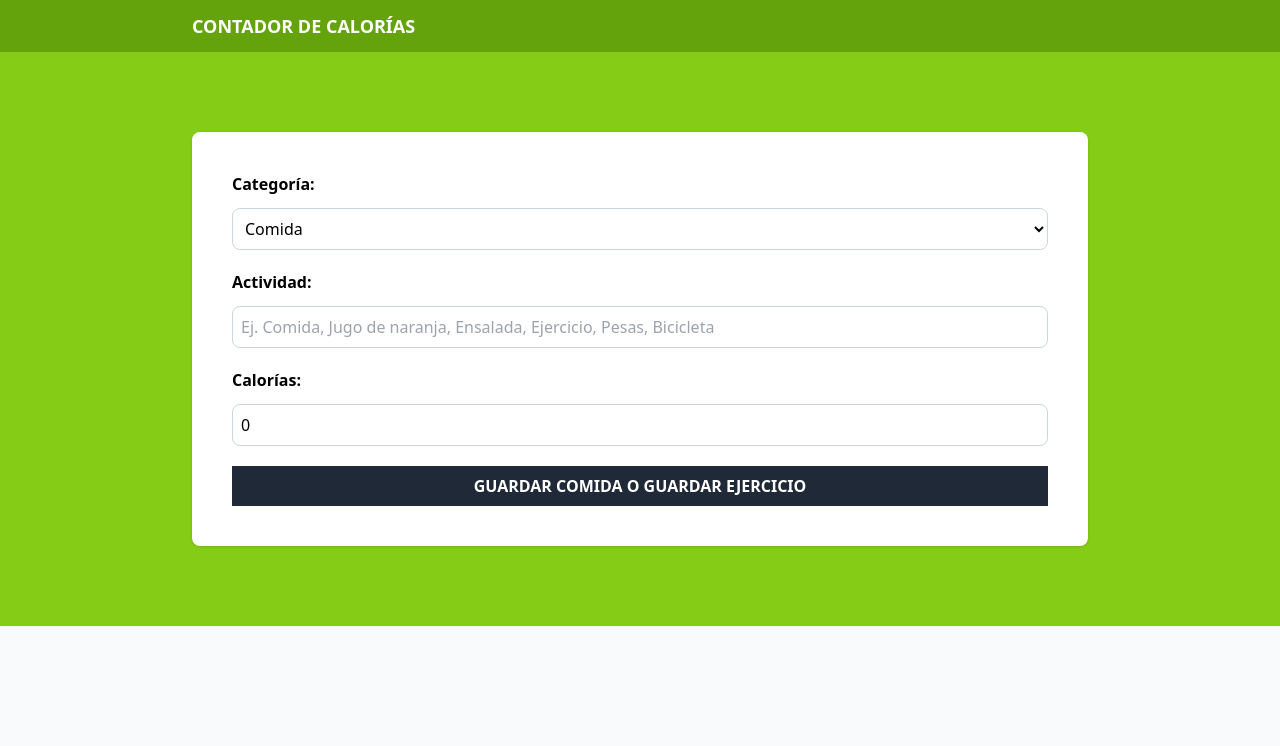
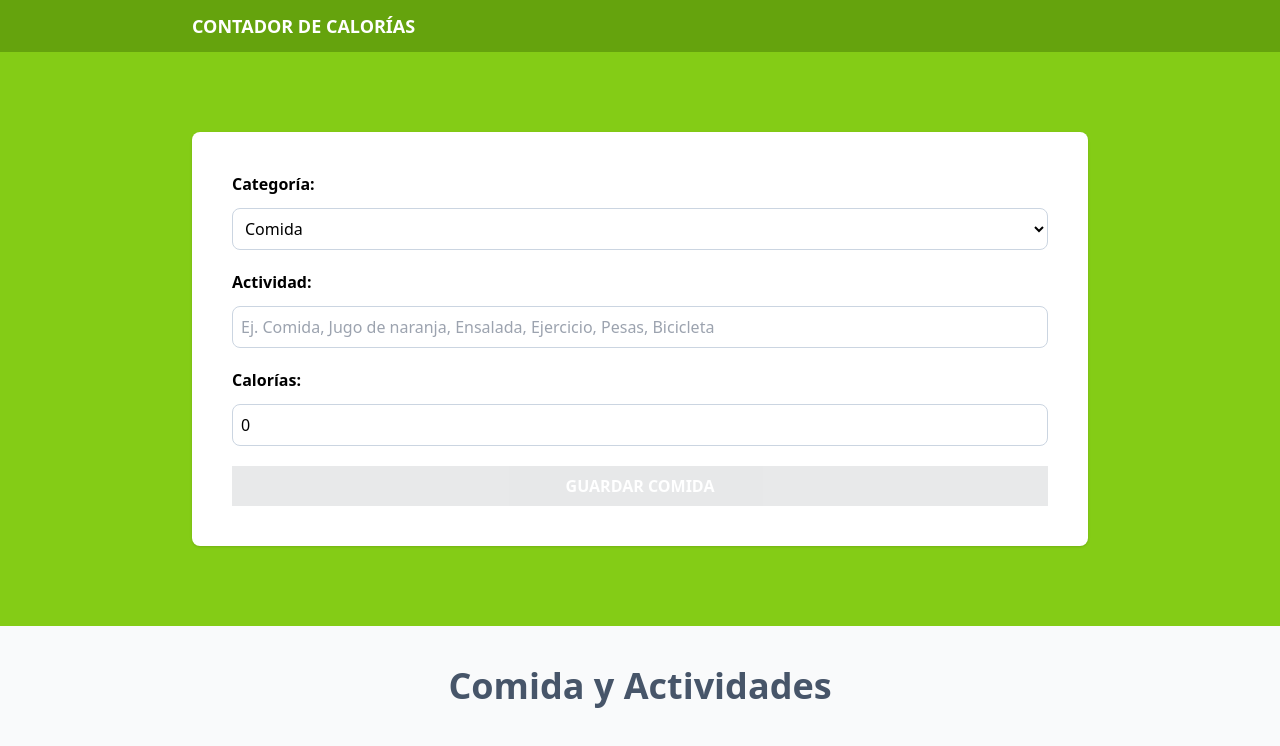
Before and after one commit to n3zt0r/calorie-tracker, a React (Vite) app: page / in a window 1280 px wide. Shown: the top 746 px of the page. Built offline with nearby package versions, Linux system fonts and the light colour scheme.

Commit message:
Activities List added

```diff
--- a/package.json
+++ b/package.json
@@ -11,11 +11,13 @@
   },
   "dependencies": {
     "react": "^18.2.0",
-    "react-dom": "^18.2.0"
+    "react-dom": "^18.2.0",
+    "uuid": "^9.0.1"
   },
   "devDependencies": {
     "@types/react": "^18.2.66",
     "@types/react-dom": "^18.2.22",
+    "@types/uuid": "^9.0.8",
     "@typescript-eslint/eslint-plugin": "^7.2.0",
     "@typescript-eslint/parser": "^7.2.0",
     "@vitejs/plugin-react-swc": "^3.5.0",
--- a/src/App.tsx
+++ b/src/App.tsx
@@ -1,6 +1,11 @@
+import { useReducer } from "react";
 import Form from "./components/Form";
+import ActivityList from "./components/ActivityList";
+import { activityReducer, initialState } from "./reducers/activty-reducer";
 
 function App() {
+  const [state, dispatch] = useReducer(activityReducer, initialState);
+
   return (
     <>
       <header className="bg-lime-600 py-3">
@@ -13,8 +18,12 @@ function App() {
 
       <section className="bg-lime-500 py-20 px-5">
         <div className="max-w-4xl mx-auto">
-          <Form />
+          <Form dispatch={dispatch} />
         </div>
+      </section>
+
+      <section className="p-10 mx-auto max-w-4xl">
+        <ActivityList activities={state.activities} />
       </section>
     </>
   );
--- /dev/null
+++ b/src/components/ActivityList.tsx
@@ -0,0 +1,47 @@
+import { useMemo } from "react";
+import type { Activity } from "../types";
+import { categories } from "../data/categories";
+
+type ActivityListProps = {
+  activities: Activity[];
+};
+
+export default function ActivityList({ activities }: ActivityListProps) {
+  const categoryName = useMemo(
+    () => (category: Activity["category"]) =>
+      categories.map((cat) => (cat.id === category ? cat.name : "")),
+    [activities]
+  );
+
+  return (
+    <>
+      <h2 className="text-4xl font-bold text-slate-600 text-center">
+        Comida y Actividades
+      </h2>
+
+      {activities.map((activity) => (
+        <div
+          key={activity.id}
+          className="px-5 py-10 bg-white mt-5 flex justify-between"
+        >
+          <div className="space-v-2 relative">
+            <p
+              className={`absolute -top-8 -left-8 px-10 py-2 text-white uppercase font-bold ${
+                activity.category === 1 ? "bg-lime-500" : "bg-orange-500"
+              }`}
+            >
+              {categoryName(activity.category)}
+            </p>
+            <p className="text-2xl font-bold pt-5">{activity.name}</p>
+            <p className="font-black text-4xl text-lime-500">
+              {activity.calories} {""}
+              <span>Calorías</span>
+            </p>
+          </div>
+
+          <div></div>
+        </div>
+      ))}
+    </>
+  );
+}
--- a/src/components/Form.tsx
+++ b/src/components/Form.tsx
@@ -1,20 +1,27 @@
-import { useState, ChangeEvent } from "react";
+import { useState, ChangeEvent, FormEvent, Dispatch } from "react";
+import { v4 as uuidv4 } from "uuid";
+import { categories } from "../data/categories";
 import type { Activity } from "../types";
-import { categories } from "../data/categories";
+import { ActivityActions } from "../reducers/activty-reducer";
 
-export default function Form() {
-  const [activity, setActivity] = useState<Activity>({
-    category: 1,
-    name: "",
-    calories: 0,
-  });
+type FormProps = {
+  dispatch: Dispatch<ActivityActions>;
+};
+
+const initialState: Activity = {
+  id: uuidv4(),
+  category: 1,
+  name: "",
+  calories: 0,
+};
+
+export default function Form({ dispatch }: FormProps) {
+  const [activity, setActivity] = useState<Activity>(initialState);
 
   const handleChange = (
     e: ChangeEvent<HTMLSelectElement> | ChangeEvent<HTMLInputElement>
   ) => {
     const isNumberField = ["category", "calories"].includes(e.target.id);
-
-    console.log(isNumberField);
 
     setActivity({
       ...activity,
@@ -22,8 +29,23 @@ export default function Form() {
     });
   };
 
+  const isValidActivity = () => {
+    const { name, calories } = activity;
+    return name.trim() !== "" && calories > 0;
+  };
+
+  const handleSubmit = (e: FormEvent<HTMLFormElement>) => {
+    e.preventDefault();
+
+    dispatch({ type: "save-activity", payload: { newActivity: activity } });
+    setActivity({ ...initialState, id: uuidv4() });
+  };
+
   return (
-    <form className="space-y-5 bg-white shadow p-10 rounded-lg">
+    <form
+      className="space-y-5 bg-white shadow p-10 rounded-lg"
+      onSubmit={handleSubmit}
+    >
       <div className="grid grid-cols-1 gap-3">
         <label htmlFor="category" className="font-bold">
           Categoría:
@@ -72,8 +94,9 @@ export default function Form() {
 
       <input
         type="submit"
-        className="bg-gray-800 hover:bg-gray-900 w-full p-2 font-bold uppercase text-white cursor-pointer"
-        value="guardar comida o guardar ejercicio"
+        className="bg-gray-800 hover:bg-gray-900 w-full p-2 font-bold uppercase text-white cursor-pointer disabled:opacity-10 disabled:cursor-default"
+        value={activity.category === 1 ? "guardar comida" : "guardar ejercicio"}
+        disabled={!isValidActivity()}
       />
     </form>
   );
--- /dev/null
+++ b/src/reducers/activty-reducer.ts
@@ -0,0 +1,26 @@
+import { Activity } from "../types";
+
+export type ActivityActions = {
+  type: "save-activity";
+  payload: { newActivity: Activity };
+};
+
+type ActivityState = { activities: Activity[] };
+
+export const initialState: ActivityState = { activities: [] };
+
+export const activityReducer = (
+  state: ActivityState = initialState,
+  action: ActivityActions
+) => {
+  if (action.type === "save-activity") {
+    //Este código maneja la lógica para manejar el state
+
+    return {
+      ...state,
+      activities: [...state.activities, action.payload.newActivity],
+    };
+  }
+
+  return state;
+};
--- a/src/types/index.ts
+++ b/src/types/index.ts
@@ -4,6 +4,7 @@ export type Category = {
 };
 
 export type Activity = {
+  id: string;
   category: number;
   name: string;
   calories: number;
```
Also changed, not shown: 1 other file (tests, documents, lock files or other folders).
